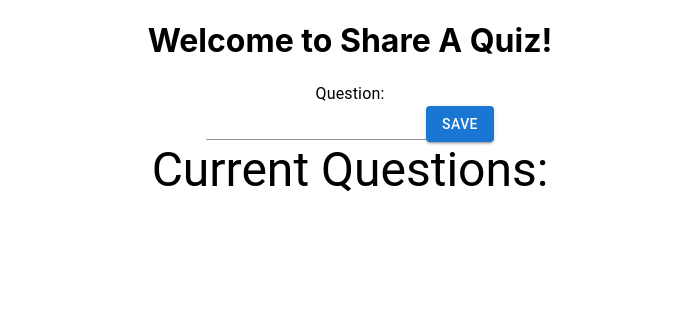
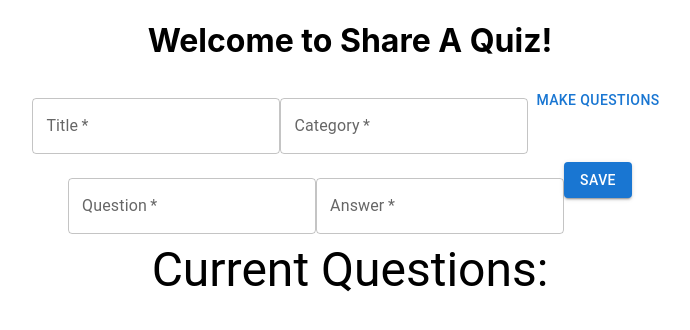
Before and after one commit to Leepzig/shareaquiz, a React (Create React App) app: page /newquiz in a window 1280 px wide. Shown: the top 330 px of the page, without its empty margins (290-980 px from the left). Built offline with nearby package versions, Linux system fonts and the light colour scheme.

Commit message:
set up forms using text field for new quiz and questions

```diff
--- a/src/components/Quizes/NewQuestion.js
+++ b/src/components/Quizes/NewQuestion.js
@@ -1,9 +1,10 @@
 import React, { useState} from 'react'
-import { Button, Input, Typography } from '@mui/material';
+import { Button, TextField, Typography, Box } from '@mui/material';
 
 const NewQuestion = (props) => {
     const [form, setForm] = useState({
-        input:""
+        question:"",
+        answer:""
     })
 
     const handleChange = e => {
@@ -22,15 +23,31 @@ const NewQuestion = (props) => {
     return (
         <div>
             <Typography>{props.children}</Typography>
-            <form onSubmit={handleSubmit}>
-            <Input
-            value={form.input}
-            name="input"
+            <Box component="form" onSubmit={handleSubmit}>
+            <TextField
+            margin="normal"
+            required
+            // fullWidth
+            type="text"
+            name="question"
+            label="Question"
+            id="question"
             onChange={handleChange}
-
+            value={form.question}
+            />
+            <TextField
+            margin="normal"
+            required
+            // fullWidth
+            type="text"
+            name="answer"
+            label="Answer"
+            id="answer"
+            onChange={handleChange}
+            value={form.answer}
             />
             <Button type="submit" variant="contained">Save</Button>
-            </form>
+            </Box>
 
         </div>
     )
--- a/src/components/Quizes/NewQuiz.js
+++ b/src/components/Quizes/NewQuiz.js
@@ -1,10 +1,11 @@
-import { List, ListItem, Typography } from '@mui/material'
+import { TextField, List, ListItem, Typography, Button, Box } from '@mui/material'
 import React, { useState } from 'react'
 import NewQuestion from './NewQuestion'
 
 const NewQuiz = () => {
     const [question, setQuestion] = useState(false)
     const [questions, setQuestions] = useState([])
+    const [quiz, setQuiz] = useState({titile:"", category:""})
 
     const changeQuestion = () => {
         setQuestion(!question)
@@ -13,19 +14,64 @@ const NewQuiz = () => {
     const addQuestion = (input) => {
 
     }
-    //user clicks new quiz on navbar
+
+    const handleChange = e => {
+        setQuiz({
+            ...quiz,
+            [e.target.name]:e.target.target
+        })
+    }
+    const handleSubmit = e => {
+        e.preventDefault()
+        console.log(quiz)
+    }
+    //user clicks new quiz on navbar : Works
     //input for title and category
-    //button to send request to create quiz
-    //new quiz is created and sent back
-    //create a new question using  that quiz
-    //have an input for a question and an answer
+    //user clicks button to submit
+    //send request to create new quiz
+    //saves the new quiz id on the front end to send future requests for the questions
+    //create a question and answer
+    //user clicks save button
+    //button for next question that saves the question
+    //saves question -> sends it to back end with quiz id
+    //uses the quiz id to create question on the backend
+    //sends question back and adds it to Current Questions Category:
+    //repeat create question and answer input
 
-    //button for next question that saves the question
+    //Redux
+    //NewQuizReducer
+    //  Quiz:{id:1, category:"Animals", title:"Hungry Animals", questions:[{id:1, question:"?", answer:""}]}
+    //Actions, new quiz, add question, load quiz (for editing), edit question, delete,
 
 
     return (
         <div>
-            {question ? <NewQuestion changeQuestion={changeQuestion}>Answer:</NewQuestion> :<NewQuestion changeQuestion={changeQuestion} >Question:</NewQuestion>}
+            <Box component="form" noValidate sx={{ mt: 1 }} onSubmit={handleSubmit}>
+            <TextField
+            margin="normal"
+            required
+            // fullWidth
+            type="text"
+            name="title"
+            label="Title"
+            id="title"
+            onChange={handleChange}
+            value={quiz.title}
+            />
+            <TextField
+            margin="normal"
+            required
+            // fullWidth
+            type="text"
+            name="category"
+            label="Category"
+            id="category"
+            onChange={handleChange}
+            value={quiz.category}
+            />
+            <Button type="submit" >Make Questions</Button>
+            </Box>
+            <NewQuestion changeQuestion={changeQuestion}/>
             <Typography variant="h3">Current Questions:</Typography>
             <List>
                 {questions.map(question => <ListItem >{question.question}</ListItem>)}
```
